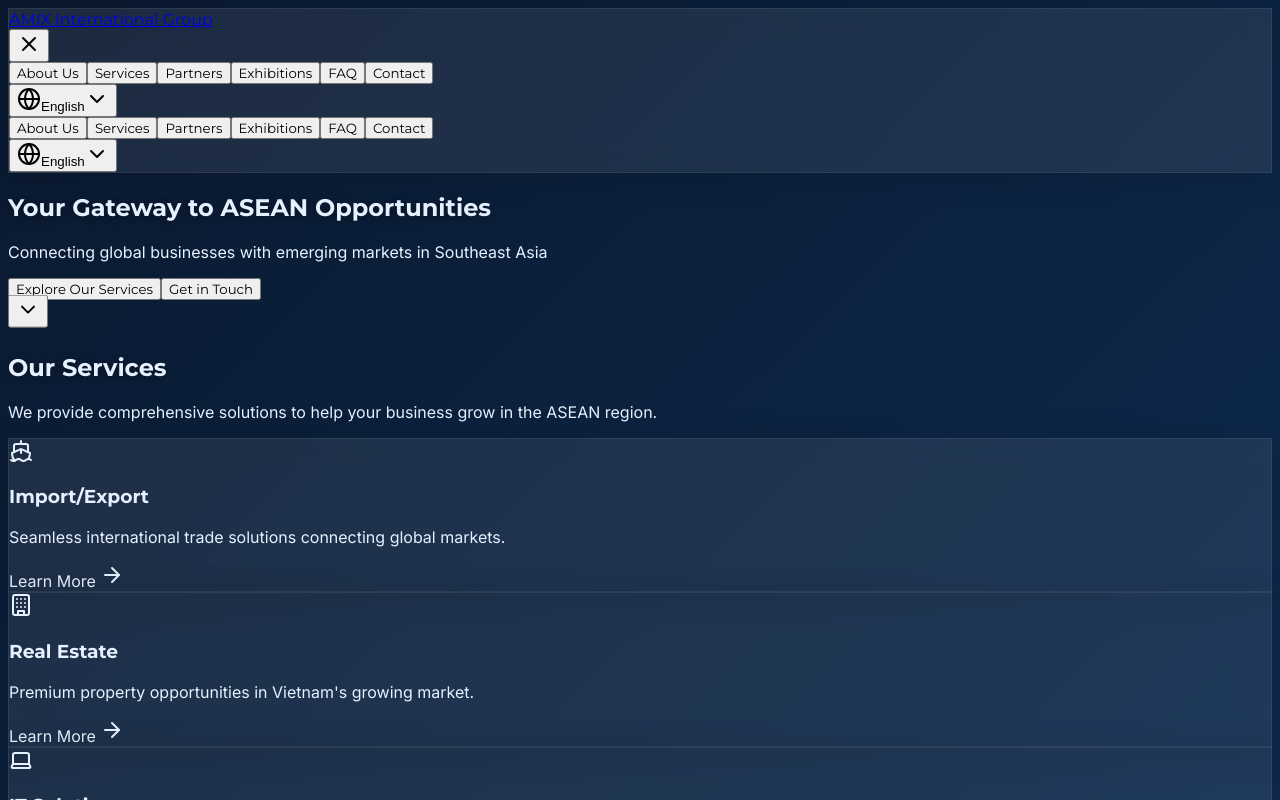
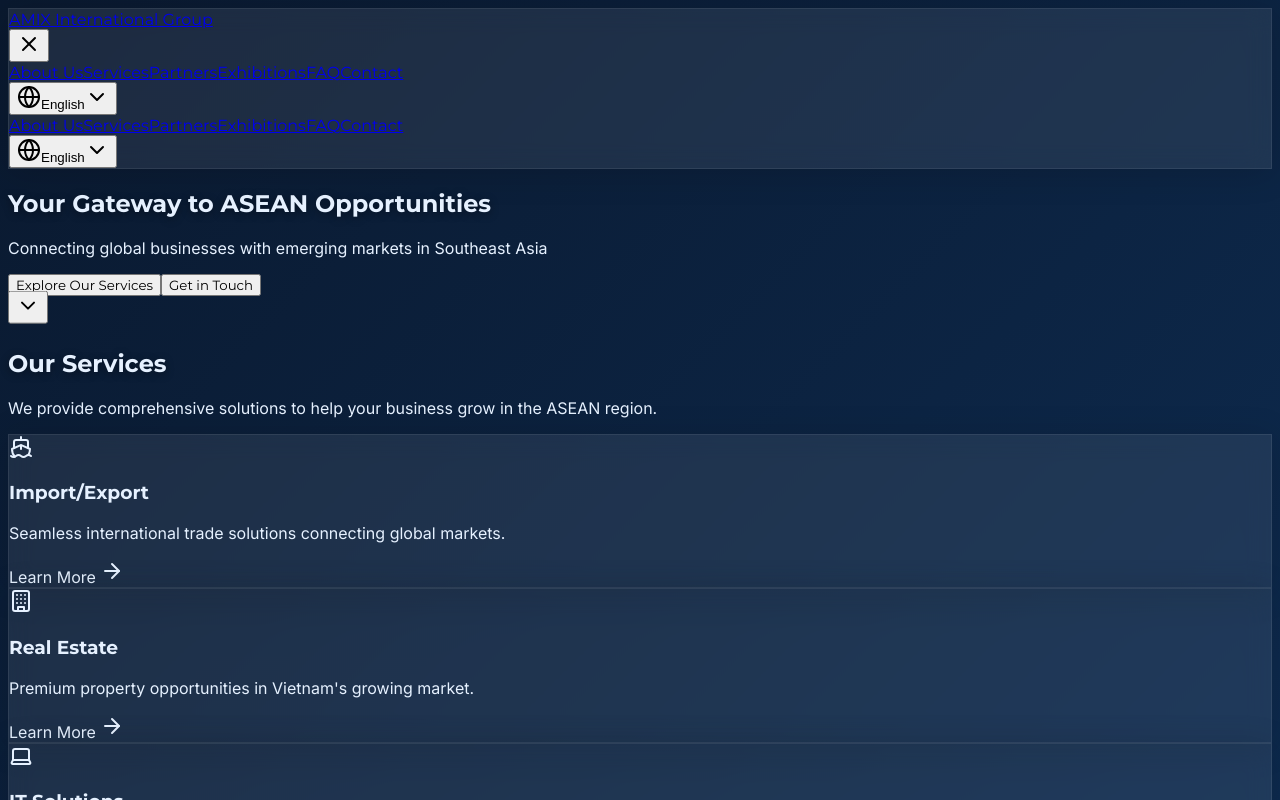
Before and after one commit to ILYAhohlov/amix, a React (Vite) app in the folder client/: page / in a window 1280 px wide. Both pictures are taken after a click on the button 29 px from the left and 45 px from the top of the page. Shown: the top 800 px of the page. Built offline with nearby package versions, Linux system fonts and the light colour scheme.

Commit message:
Update Navbar.tsx

```diff
--- a/client/src/components/Navbar.tsx
+++ b/client/src/components/Navbar.tsx
@@ -16,20 +16,9 @@ export default function Navbar({ isScrolled }: NavbarProps) {
     setIsMobileMenuOpen(!isMobileMenuOpen);
   };
 
-  const handleNavClick = (id: string) => {
-    const element = document.getElementById(id);
-    if (element) {
-      window.scrollTo({
-        top: element.offsetTop - 80,
-        behavior: "smooth",
-      });
-    }
-    setIsMobileMenuOpen(false);
-  };
-
   return (
     <motion.nav
-      className={`glass fixed w-full z-50 transition-all duration-300 ${
+      className={`glass fixed w-full z-50 transition-all duration-300 pointer-events-auto ${
         isScrolled ? "bg-primary shadow-lg" : ""
       }`}
       initial={{ y: -100 }}
@@ -38,69 +27,44 @@ export default function Navbar({ isScrolled }: NavbarProps) {
     >
       <div className="container mx-auto px-6 py-4">
         <div className="flex items-center justify-between">
-          <a href="#" className="text-2xl font-montserrat font-bold text-white">
+          <a href="/" className="text-2xl font-montserrat font-bold text-white">
             AMIX International Group
           </a>
 
-          {/* Mobile menu button */}
           <div className="lg:hidden">
             <button
               onClick={toggleMobileMenu}
               className="text-white focus:outline-none"
             >
-              {isMobileMenuOpen ? (
-                <X className="h-6 w-6" />
-              ) : (
-                <Menu className="h-6 w-6" />
-              )}
+              {isMobileMenuOpen ? <X className="h-6 w-6" /> : <Menu className="h-6 w-6" />}
             </button>
           </div>
 
-          {/* Desktop menu */}
           <div className="hidden lg:flex items-center space-x-6">
             <div className="flex space-x-6">
-              <button
-                onClick={() => handleNavClick("about")}
-                className="font-montserrat text-white hover:text-accent transition-colors"
-              >
-                {t('navbar.about')}
-              </button>
-              <button
-                onClick={() => handleNavClick("services")}
-                className="font-montserrat text-white hover:text-accent transition-colors"
-              >
-                {t('navbar.services')}
-              </button>
-              <button
-                onClick={() => handleNavClick("partners")}
-                className="font-montserrat text-white hover:text-accent transition-colors"
-              >
-                {t('navbar.partners')}
-              </button>
-              <button
-                onClick={() => handleNavClick("exhibitions")}
-                className="font-montserrat text-white hover:text-accent transition-colors"
-              >
-                {t('navbar.exhibitions')}
-              </button>
-              <button
-                onClick={() => handleNavClick("faq")}
-                className="font-montserrat text-white hover:text-accent transition-colors"
-              >
-                {t('navbar.faq')}
-              </button>
-              <button
-                onClick={() => handleNavClick("contact")}
-                className="font-montserrat text-white hover:text-accent transition-colors"
-              >
-                {t('navbar.contact')}
-              </button>
+              <a href="#about" className="font-montserrat text-white hover:text-accent transition-colors">
+                {t("navbar.about")}
+              </a>
+              <a href="#services" className="font-montserrat text-white hover:text-accent transition-colors">
+                {t("navbar.services")}
+              </a>
+              <a href="#partners" className="font-montserrat text-white hover:text-accent transition-colors">
+                {t("navbar.partners")}
+              </a>
+              <a href="#exhibitions" className="font-montserrat text-white hover:text-accent transition-colors">
+                {t("navbar.exhibitions")}
+              </a>
+              <a href="#faq" className="font-montserrat text-white hover:text-accent transition-colors">
+                {t("navbar.faq")}
+              </a>
+              <a href="#contact" className="font-montserrat text-white hover:text-accent transition-colors">
+                {t("navbar.contact")}
+              </a>
             </div>
             <LanguageSelector />
           </div>
         </div>
 
-        {/* Mobile menu */}
         <AnimatePresence>
           {isMobileMenuOpen && (
             <motion.div
@@ -111,42 +75,48 @@ export default function Navbar({ isScrolled }: NavbarProps) {
               transition={{ duration: 0.3 }}
             >
               <div className="flex flex-col space-y-3">
-                <button
-                  onClick={() => handleNavClick("about")}
+                <a
+                  href="#about"
+                  onClick={() => setIsMobileMenuOpen(false)}
                   className="font-montserrat text-white hover:text-accent transition-colors text-left py-2"
                 >
-                  {t('navbar.about')}
-                </button>
-                <button
-                  onClick={() => handleNavClick("services")}
+                  {t("navbar.about")}
+                </a>
+                <a
+                  href="#services"
+                  onClick={() => setIsMobileMenuOpen(false)}
                   className="font-montserrat text-white hover:text-accent transition-colors text-left py-2"
                 >
-                  {t('navbar.services')}
-                </button>
-                <button
-                  onClick={() => handleNavClick("partners")}
+                  {t("navbar.services")}
+                </a>
+                <a
+                  href="#partners"
+                  onClick={() => setIsMobileMenuOpen(false)}
                   className="font-montserrat text-white hover:text-accent transition-colors text-left py-2"
                 >
-                  {t('navbar.partners')}
-                </button>
-                <button
-                  onClick={() => handleNavClick("exhibitions")}
+                  {t("navbar.partners")}
+                </a>
+                <a
+                  href="#exhibitions"
+                  onClick={() => setIsMobileMenuOpen(false)}
                   className="font-montserrat text-white hover:text-accent transition-colors text-left py-2"
                 >
-                  {t('navbar.exhibitions')}
-                </button>
-                <button
-                  onClick={() => handleNavClick("faq")}
+                  {t("navbar.exhibitions")}
+                </a>
+                <a
+                  href="#faq"
+                  onClick={() => setIsMobileMenuOpen(false)}
                   className="font-montserrat text-white hover:text-accent transition-colors text-left py-2"
                 >
-                  {t('navbar.faq')}
-                </button>
-                <button
-                  onClick={() => handleNavClick("contact")}
+                  {t("navbar.faq")}
+                </a>
+                <a
+                  href="#contact"
+                  onClick={() => setIsMobileMenuOpen(false)}
                   className="font-montserrat text-white hover:text-accent transition-colors text-left py-2"
                 >
-                  {t('navbar.contact')}
-                </button>
+                  {t("navbar.contact")}
+                </a>
                 <div className="pt-2">
                   <LanguageSelector />
                 </div>
```
